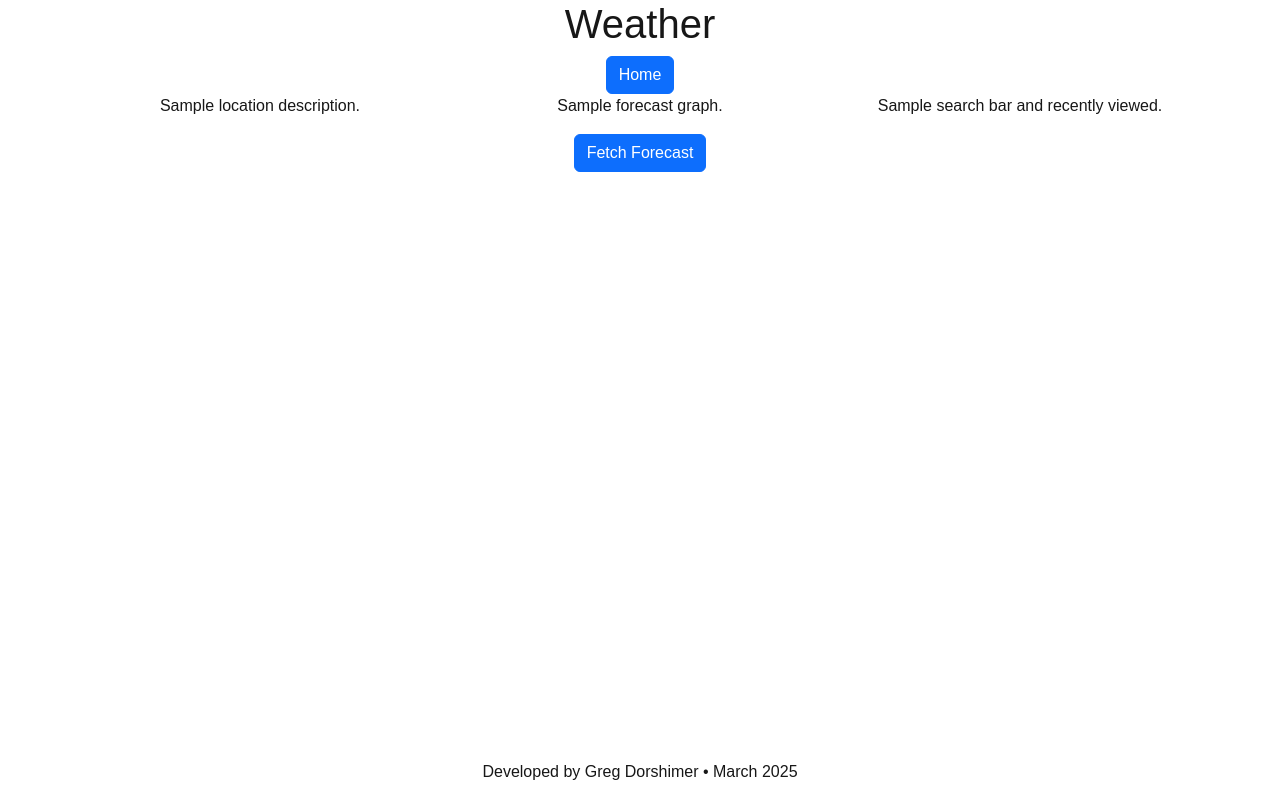
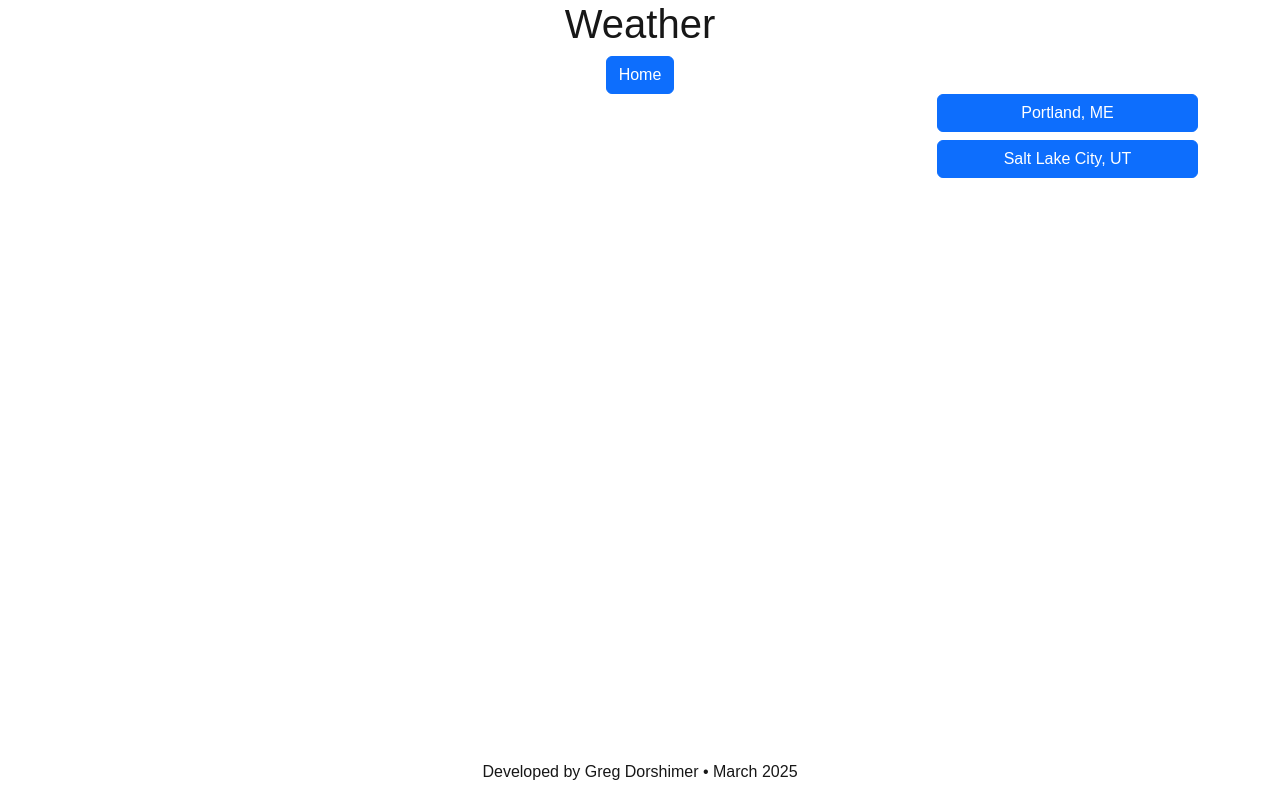
Before and after one commit to gregdorshimer/gregs-weather, a Next.js app: page /weather in a window 1280 px wide. Built offline with nearby package versions, Linux system fonts and the light colour scheme.

Commit message:
add loc buttons and url construction

```diff
--- a/src/app/weather/forecast.js
+++ b/src/app/weather/forecast.js
@@ -47,8 +47,9 @@ export default function Forecast() {
     const [currentLoc, setCurrentLoc] = useState(testURL1);
     const [forecast, setForecast] = useState();
 
-    const fetchForecast = () => {
-        axios.get(currentLoc)
+    const fetchForecast = (loc) => {
+        let url = buildURL(loc);
+        axios.get(url)
             .then(({data}) => {
                 // console.log(data.properties.periods);
                 setForecast(JSON.stringify(data));
@@ -59,35 +60,52 @@ export default function Forecast() {
     };
 
     return (
+        <>
             <div className="row">
 
-            <div className="col-4">
+                {/* <div className="col-4"> */}
                     {/* TODO left column for location description, legend */}
-                <p>Sample location description.</p>
+                    {/* <p>Sample location description.</p> */}
+                {/* </div> */}
+
+                <div className="col-9">
+                    {/* TODO forecast graph content */}
+
+                    <div className="col"></div>
+
+                    <div className="col-9">
+                        <ForecastContent content={forecast} />
                     </div>
 
-            <div className="col-4">
-                {/* TODO forecast graph content */}
+                    <div className="col"></div>
 
-                <p>Sample forecast graph.</p>
+                </div>
+
+                <div className="col-3">
+                    {/* TODO search bar and recent locations */}
+
+                    <div className="vstack gap-2">
 
                         <button
                             type="button"
                             className="btn btn-primary"
-                    onClick={fetchForecast}>
-                    Fetch Forecast
+                            onClick={() => fetchForecast("Portland, ME")}>
+                            Portland, ME
                         </button>
 
-                <ForecastContent content={forecast} />
+                        <button
+                            type="button"
+                            className="btn btn-primary"
+                            onClick={() => fetchForecast("Salt Lake City, UT")}>
+                            Salt Lake City, UT
+                        </button>
 
                     </div>
 
-            <div className="col-4">
-                {/* TODO search bar and recent locations */}
-                <p>Sample search bar and recently viewed.</p>
                 </div>
 
             </div>
+        </>
     );
 
 }
```
Lines whose indentation alone changed are shown as unchanged.
